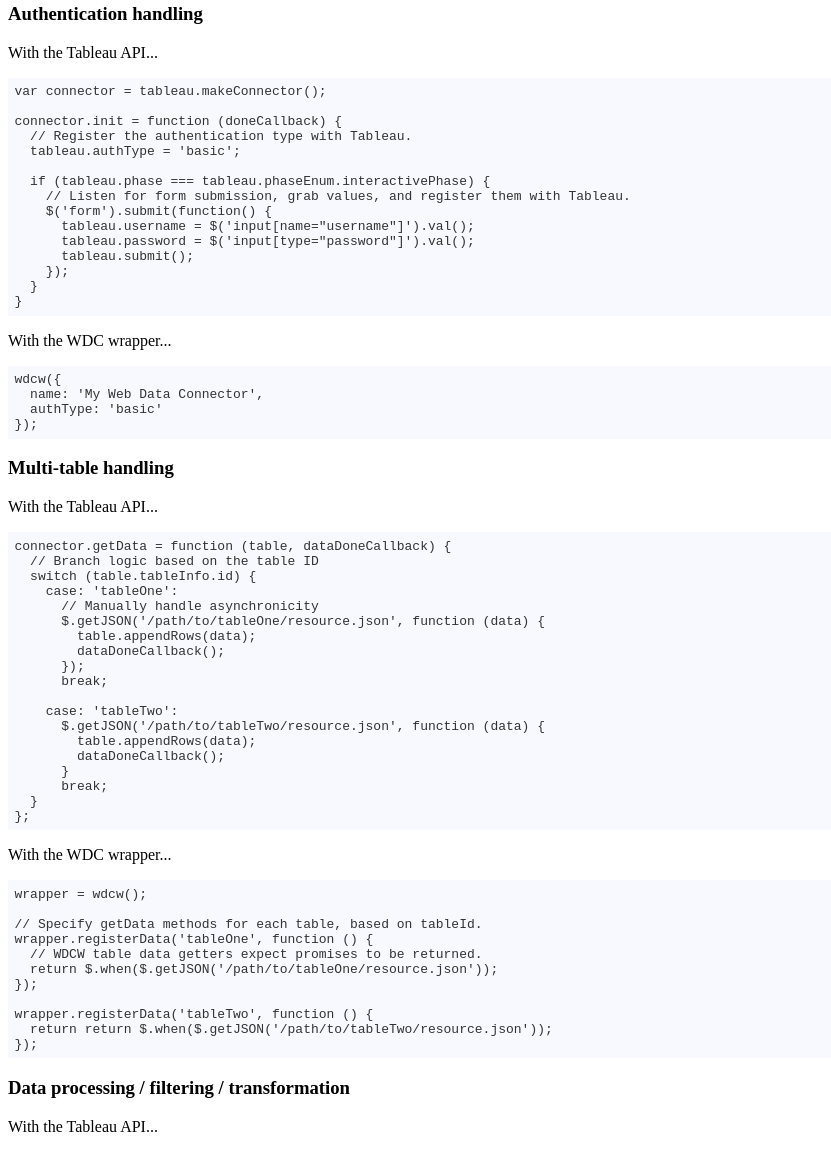
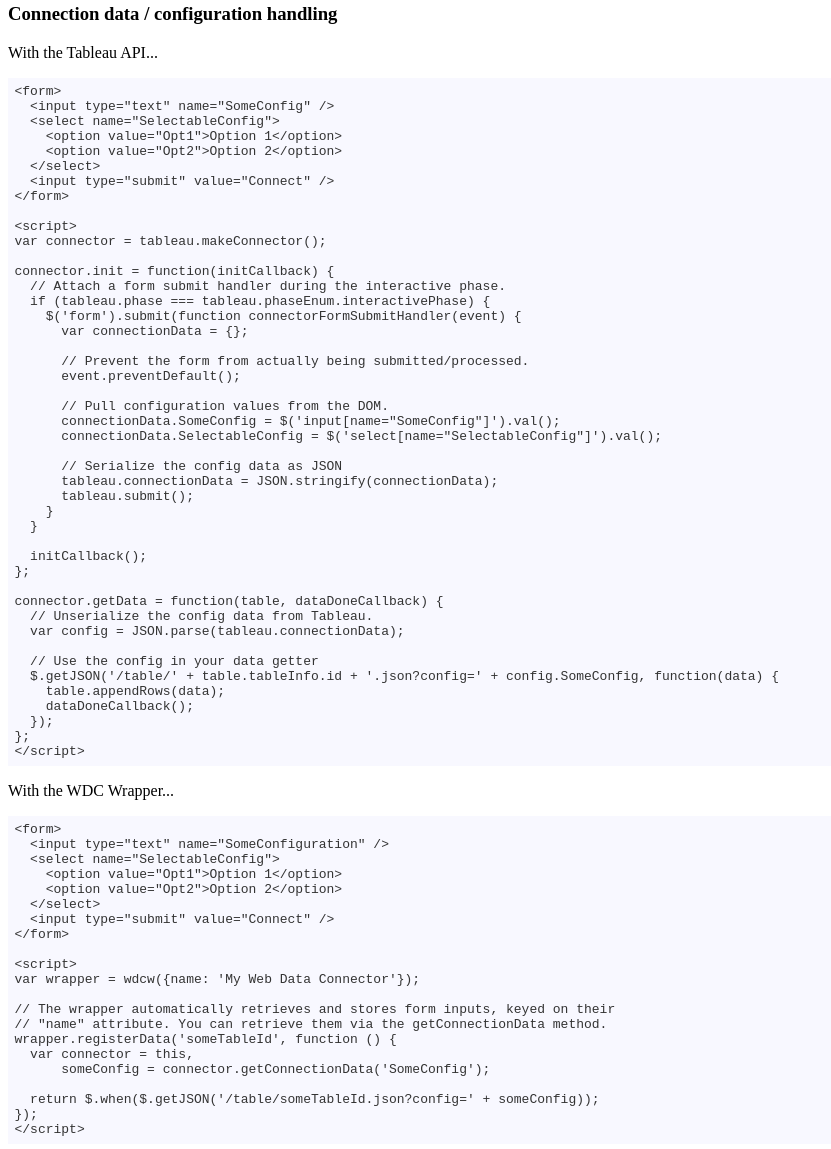
Before and after one commit to tableau-mkt/wdcw, a website: page README.md.html in a window 1280 px wide. Shown: the part 1462-2611 px from the top of the page, without its empty margins (0-831 px from the left). Drawn offline with Linux system fonts and the light colour scheme.

```diff
--- a/README.md.html
+++ b/README.md.html
@@ -168,6 +168,77 @@
   schema: function () {/*...*/},
 });
 </code></pre>
+<h3 id="connection-data-configuration-handling">Connection data / configuration handling</h3>
+<p>With the Tableau API...</p>
+<pre><code class="lang-html">&lt;form&gt;
+  &lt;input type=&quot;text&quot; name=&quot;SomeConfig&quot; /&gt;
+  &lt;select name=&quot;SelectableConfig&quot;&gt;
+    &lt;option value=&quot;Opt1&quot;&gt;Option 1&lt;/option&gt;
+    &lt;option value=&quot;Opt2&quot;&gt;Option 2&lt;/option&gt;
+  &lt;/select&gt;
+  &lt;input type=&quot;submit&quot; value=&quot;Connect&quot; /&gt;
+&lt;/form&gt;
+
+&lt;script&gt;
+var connector = tableau.makeConnector();
+
+connector.init = function(initCallback) {
+  // Attach a form submit handler during the interactive phase.
+  if (tableau.phase === tableau.phaseEnum.interactivePhase) {
+    $(&#39;form&#39;).submit(function connectorFormSubmitHandler(event) {
+      var connectionData = {};
+
+      // Prevent the form from actually being submitted/processed.
+      event.preventDefault();
+
+      // Pull configuration values from the DOM.
+      connectionData.SomeConfig = $(&#39;input[name=&quot;SomeConfig&quot;]&#39;).val();
+      connectionData.SelectableConfig = $(&#39;select[name=&quot;SelectableConfig&quot;]&#39;).val();
+
+      // Serialize the config data as JSON
+      tableau.connectionData = JSON.stringify(connectionData);
+      tableau.submit();
+    }
+  }
+
+  initCallback();
+};
+
+connector.getData = function(table, dataDoneCallback) {
+  // Unserialize the config data from Tableau.
+  var config = JSON.parse(tableau.connectionData);
+
+  // Use the config in your data getter
+  $.getJSON(&#39;/table/&#39; + table.tableInfo.id + &#39;.json?config=&#39; + config.SomeConfig, function(data) {
+    table.appendRows(data);
+    dataDoneCallback();
+  });
+};
+&lt;/script&gt;
+</code></pre>
+<p>With the WDC Wrapper...</p>
+<pre><code class="lang-html">&lt;form&gt;
+  &lt;input type=&quot;text&quot; name=&quot;SomeConfiguration&quot; /&gt;
+  &lt;select name=&quot;SelectableConfig&quot;&gt;
+    &lt;option value=&quot;Opt1&quot;&gt;Option 1&lt;/option&gt;
+    &lt;option value=&quot;Opt2&quot;&gt;Option 2&lt;/option&gt;
+  &lt;/select&gt;
+  &lt;input type=&quot;submit&quot; value=&quot;Connect&quot; /&gt;
+&lt;/form&gt;
+
+&lt;script&gt;
+var wrapper = wdcw({name: &#39;My Web Data Connector&#39;});
+
+// The wrapper automatically retrieves and stores form inputs, keyed on their
+// &quot;name&quot; attribute. You can retrieve them via the getConnectionData method.
+wrapper.registerData(&#39;someTableId&#39;, function () {
+  var connector = this,
+      someConfig = connector.getConnectionData(&#39;SomeConfig&#39;);
+
+  return $.when($.getJSON(&#39;/table/someTableId.json?config=&#39; + someConfig));
+});
+&lt;/script&gt;
+</code></pre>
 <h3 id="authentication-handling">Authentication handling</h3>
 <p>With the Tableau API...</p>
 <pre><code class="lang-javascript">var connector = tableau.makeConnector();
@@ -187,7 +258,9 @@
 }
 </code></pre>
 <p>With the WDC wrapper...</p>
-<pre><code class="lang-javascript">wdcw({
+<pre><code class="lang-javascript">// The WDC Wrapper automatically stores inputs named &quot;username&quot; or &quot;password&quot; on
+// their respective native tableau.username and tableau.password properties.
+wdcw({
   name: &#39;My Web Data Connector&#39;,
   authType: &#39;basic&#39;
 });
```
Also changed, not shown: README.md, 1 other file.
